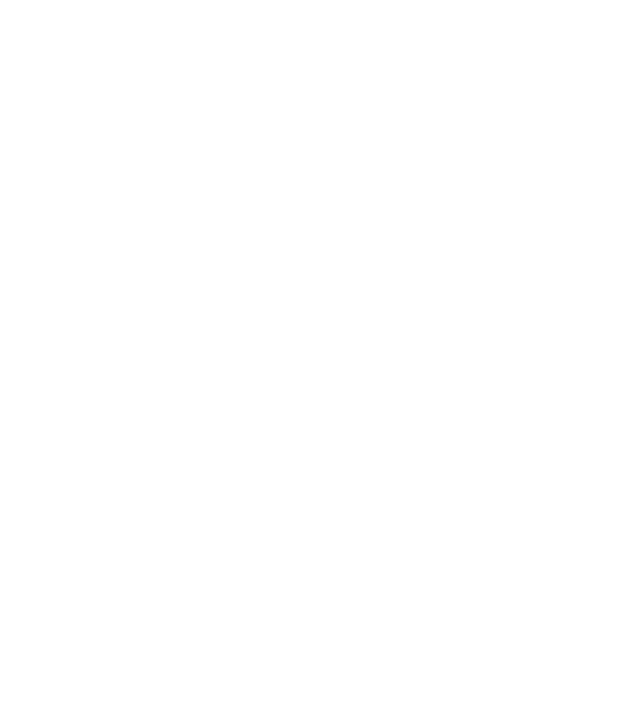
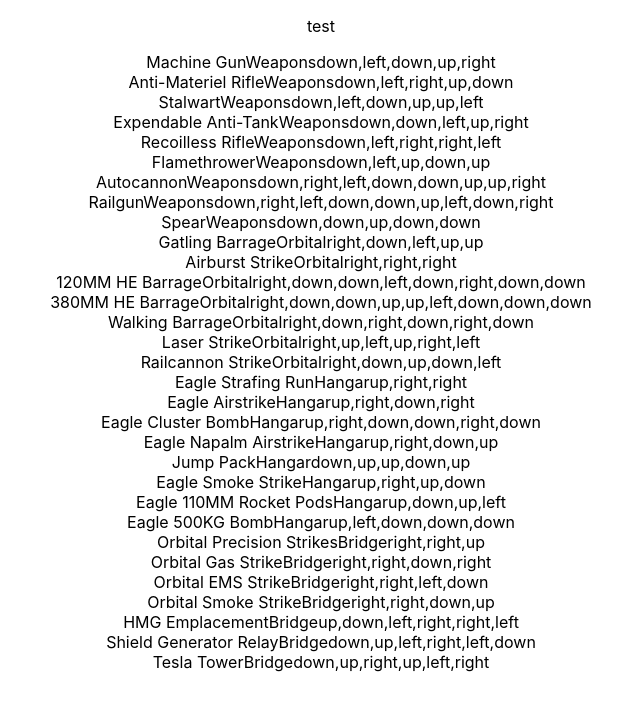
Before and after one commit to bernardkung/combohero, a React (Create React App) app: page / in a window 1280 px wide. Shown: the top 710 px of the page, without its empty margins (319-959 px from the left). Built offline with nearby package versions, Linux system fonts and the light colour scheme.

Commit message:
displaying combos

```diff
--- a/src/App.js
+++ b/src/App.js
@@ -1,15 +1,18 @@
 import React, { useState, useEffect } from 'react';
 import './App.css';
+import Combo from './components/Combo';
 import combos from './data/helldivers2combos.json';
 
 function App() {
 
-
+  console.log(combos)
 
   return (
     <div className="App">
-
-
+      <p>test</p>
+      {combos.map(combo => (
+        <Combo combo={combo} />
+      ))}
     </div>
   );
 }
--- /dev/null
+++ b/src/components/Combo.js
@@ -0,0 +1,14 @@
+
+const Combo = ({ combo }) => {
+
+
+  return (
+    <div>
+      <span>{ combo.name }</span>
+      <span>{ combo.category }</span>
+      <span>{ combo.combo }</span>
+    </div>
+  )
+}
+
+export default Combo
```
